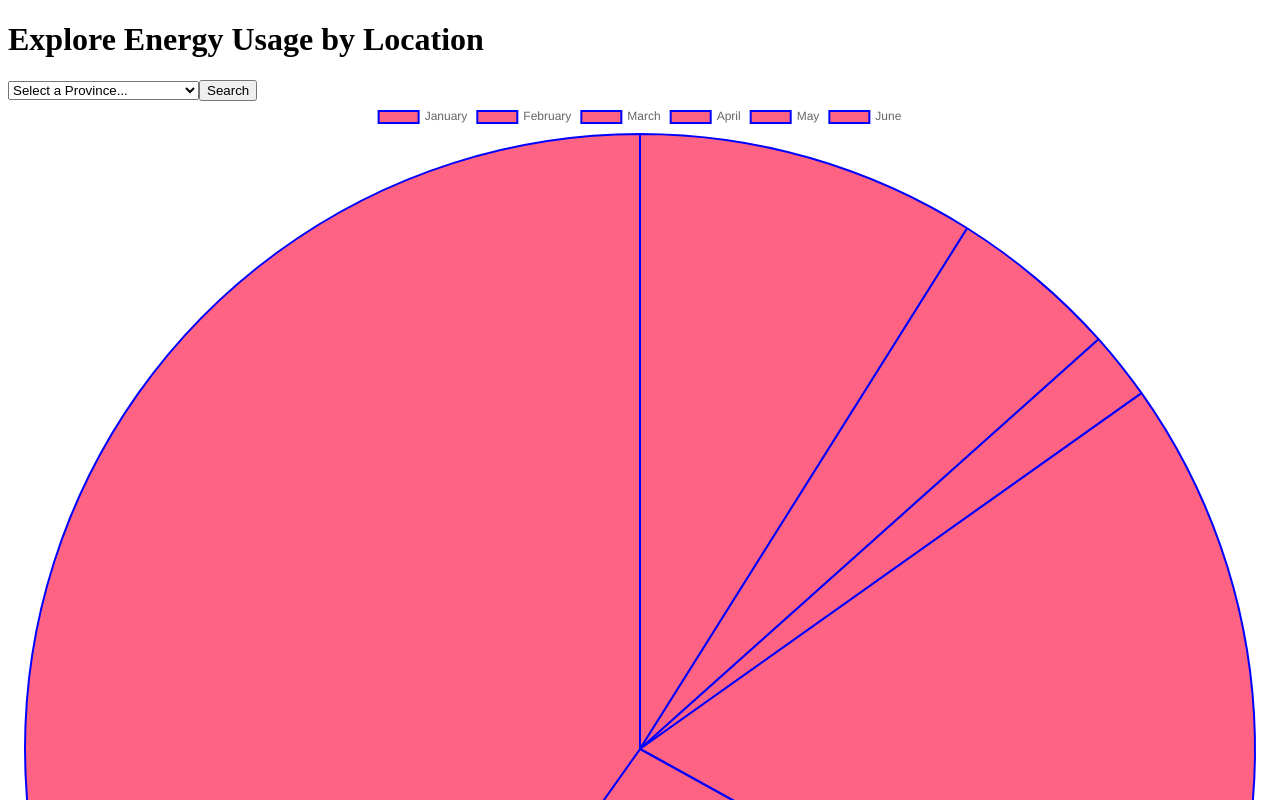
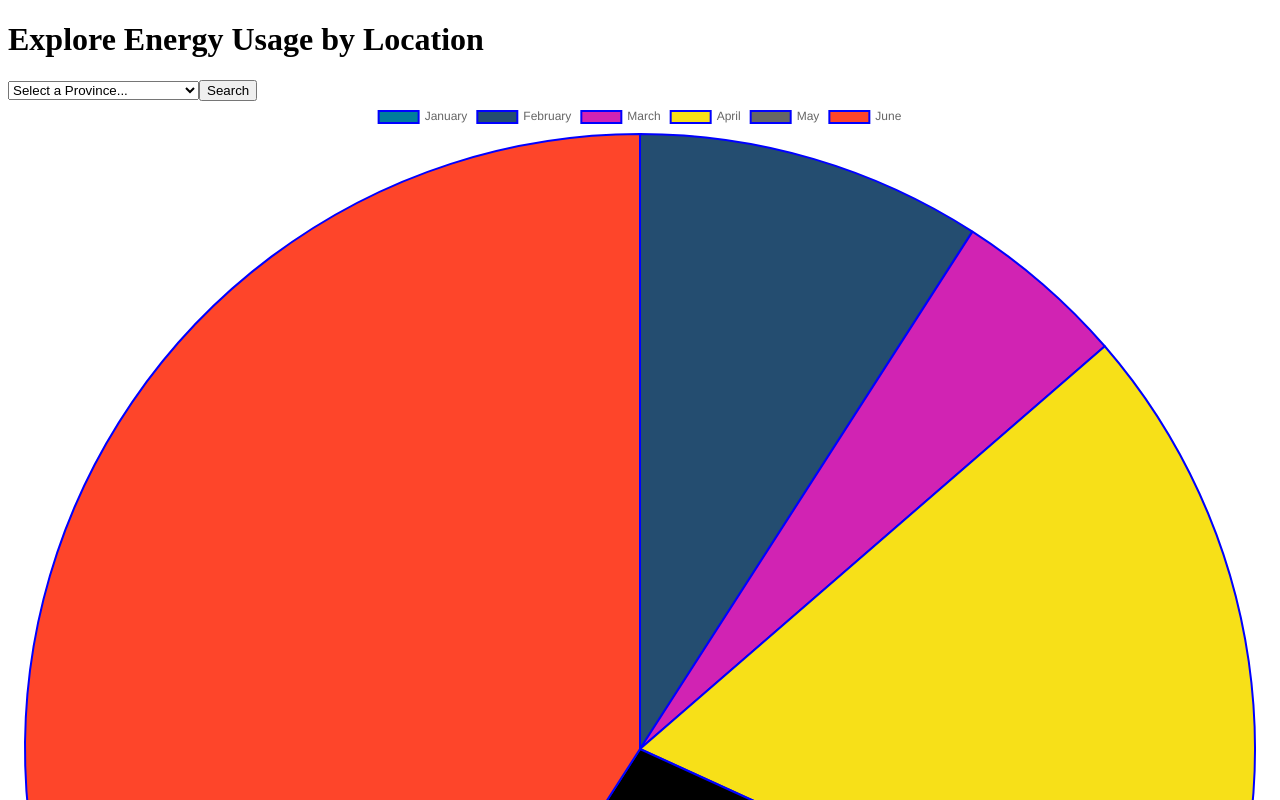
Before and after one commit to SyndicateGit/CheckYourSource, a React (Create React App) app: page / in a window 1280 px wide. Shown: the top 800 px of the page. Built offline with nearby package versions, Linux system fonts and the light colour scheme; no server answers.

Commit message:
pie chart color

```diff
--- a/src/components/Graph.jsx
+++ b/src/components/Graph.jsx
@@ -2,24 +2,32 @@
 import React from "react";
 import Chart from "chart.js/auto";
 import { Pie } from "react-chartjs-2";
+import "../styles/PieChart.css";
+
 const labels = ["January", "February", "March", "April", "May", "June"];
 const data = {
 labels: labels,
 datasets: [
   {
     label: "My First dataset",
-    backgroundColor: "rgb(255, 99, 132)",
+    /* backgroundColor: "rgb(255, 99, 132)", */
+    backgroundColor: ["#007D9C",
+    "#244D70",
+    "#D123B3",
+    "#F7E018",
+    "#fff21",
+    "#FE452A"],
     borderColor: "rgb(0,0,255)",
-    data: [0, 10, 5, 2, 20, 30, 45],
+    data: [0, 10, 5, 20, 30, 45],
   },
- ],
+ ]
 };
 const Graph = () => {
     /* const data = props.data;
     console.log(data); */
 
 return (
-  <div>
+  <div id="pieChart">
     <Pie data={data} />
    </div>
   );
--- /dev/null
+++ b/src/styles/PieChart.css
@@ -0,0 +1,7 @@
+#pieChart {
+    display: flex;
+    justify-content: center;
+    align-content: center;
+    width: 100%;
+    height: 100%;
+}
```
